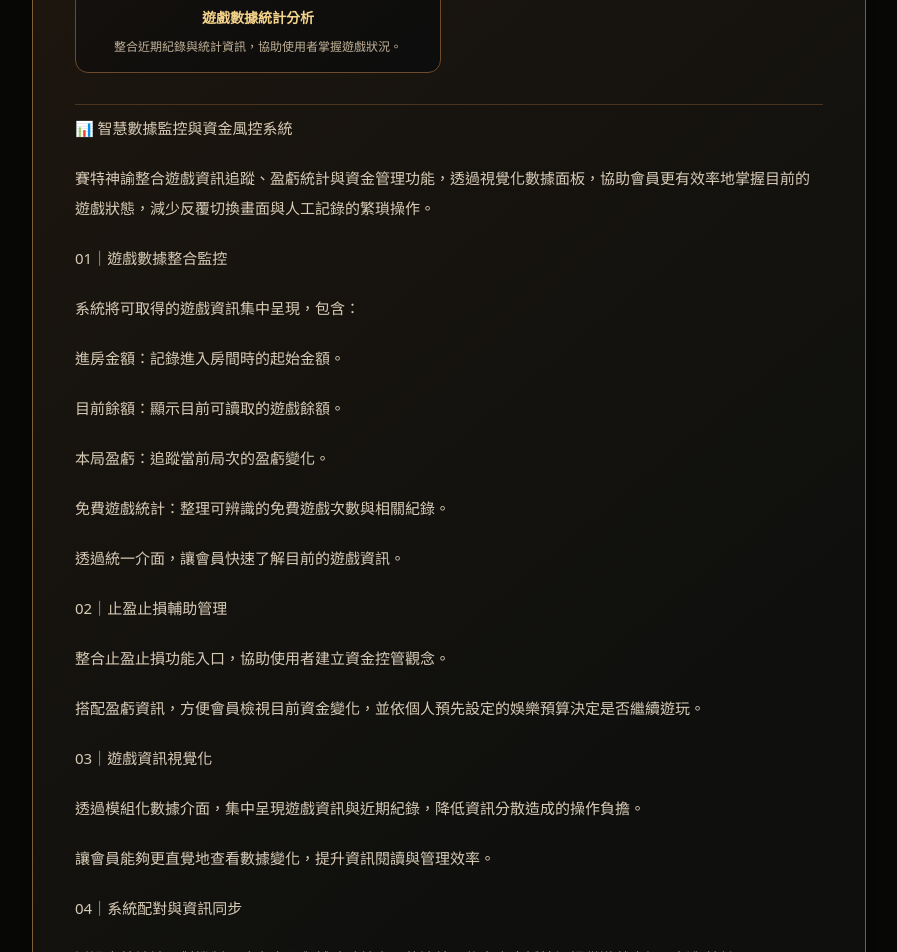
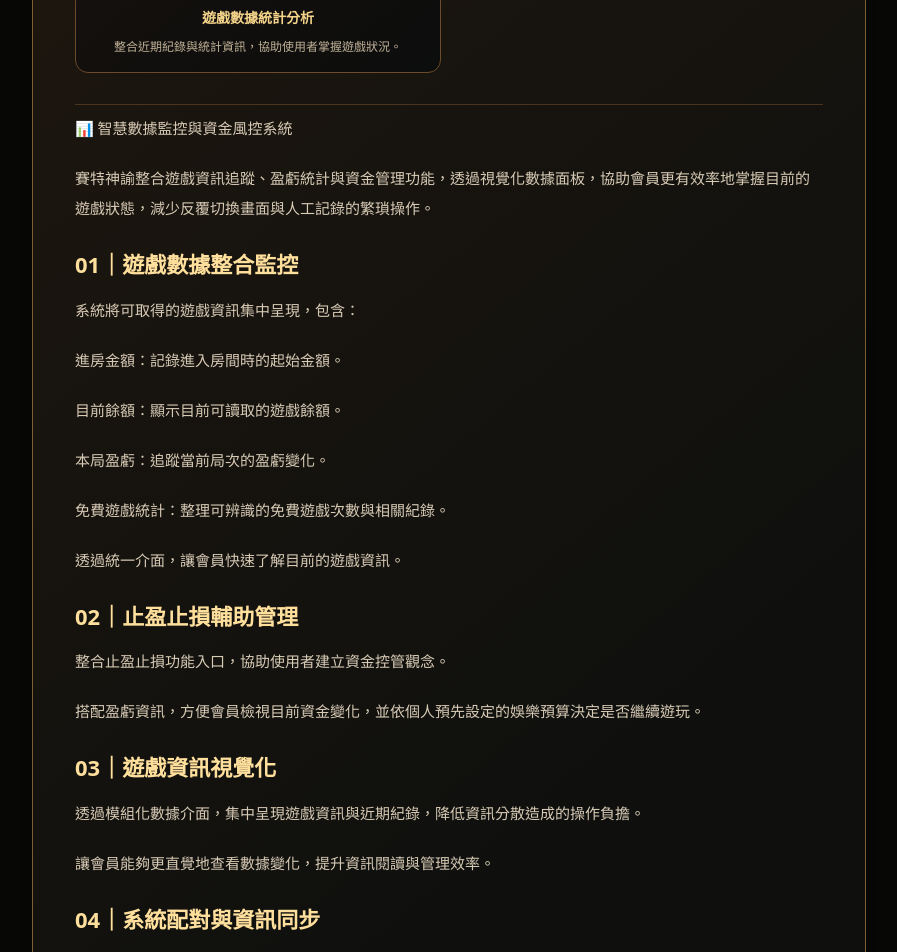
Before and after one commit to seth-oracle/seth-oracle.github.io, a Jekyll site: the page built from _feature_docs/data.md, in a window 1280 px wide. Shown: the part 839-1791 px from the top of the page, without its empty margins (191-1088 px from the left). Built offline with Jekyll 4.4.1, drawn with Linux system fonts in a browser that asks for light colours.

```diff
--- a/_feature_docs/data.md
+++ b/_feature_docs/data.md
@@ -14,7 +14,7 @@ image2_description: 集中顯示進房金額、目前餘額、本局盈虧及免
 
 賽特神諭整合遊戲資訊追蹤、盈虧統計與資金管理功能，透過視覺化數據面板，協助會員更有效率地掌握目前的遊戲狀態，減少反覆切換畫面與人工記錄的繁瑣操作。
 
-01｜遊戲數據整合監控
+## 01｜遊戲數據整合監控
 
 系統將可取得的遊戲資訊集中呈現，包含：
 
@@ -28,18 +28,18 @@ image2_description: 集中顯示進房金額、目前餘額、本局盈虧及免
 
 透過統一介面，讓會員快速了解目前的遊戲資訊。
 
-02｜止盈止損輔助管理
+## 02｜止盈止損輔助管理
 
 整合止盈止損功能入口，協助使用者建立資金控管觀念。
 
 搭配盈虧資訊，方便會員檢視目前資金變化，並依個人預先設定的娛樂預算決定是否繼續遊玩。
 
-03｜遊戲資訊視覺化
+## 03｜遊戲資訊視覺化
 
 透過模組化數據介面，集中呈現遊戲資訊與近期紀錄，降低資訊分散造成的操作負擔。
 
 讓會員能夠更直覺地查看數據變化，提升資訊閱讀與管理效率。
 
-04｜系統配對與資訊同步
+## 04｜系統配對與資訊同步
 
 透過賽特神諭配對機制，建立會員與輔助系統之間的連結，依實際支援情況提供遊戲資訊更新與統計展示。
```
